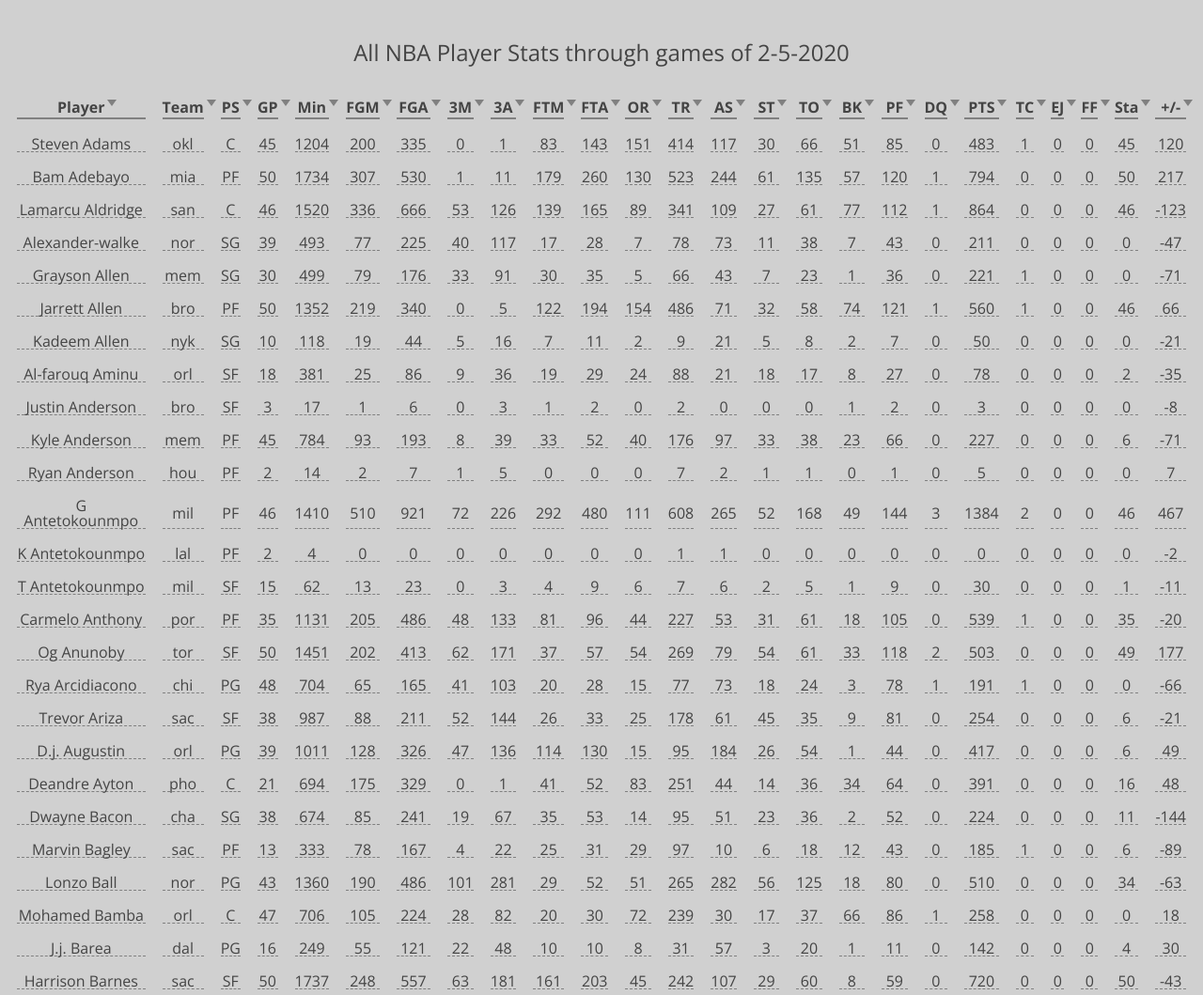
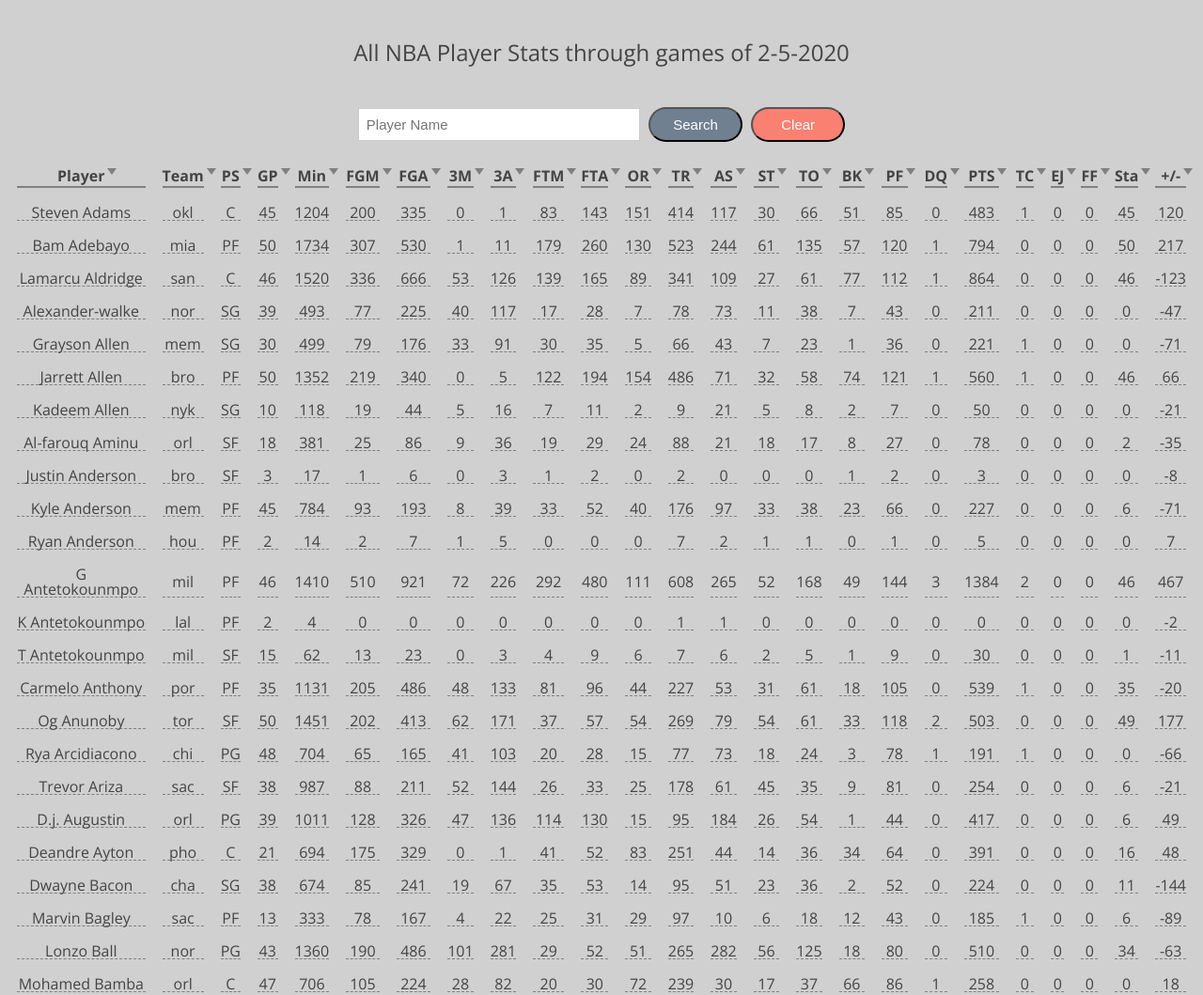
Before and after one commit to sytuacnh/CSCI3345-WebApps, a plain HTML site: page tasks/task_3/table.html in a window 1280 px wide. Shown: the top 1059 px of the page at 94% size. Drawn offline with nearby package versions, Linux system fonts and the light colour scheme.

Commit message:
before adding logic of search

```diff
--- a/styles/basic.css
+++ b/styles/basic.css
@@ -173,9 +173,9 @@
     font-weight: 700;
 }
 
-input {
+/* input {
     display: none;
-}
+} */
 
 header p {
     margin-bottom: 2em;
--- a/styles/task_3/style.css
+++ b/styles/task_3/style.css
@@ -30,12 +30,16 @@
 th {
     padding-bottom: 3px;
     border-bottom: 2px solid gray;
-    /* color: red; */
     position: relative;
 }
 
+th:hover,
+td:hover {
+    color: darkcyan;
+    font-weight: bold;
+}
 
-#contTableBody td {
+#tableBody td {
     border-bottom: 1px dashed gray;
 }
 
@@ -57,3 +61,37 @@
 a:link {
     font-weight: bold;
 }
+
+.search {
+    margin: 50px 0 10px;
+}
+
+#search-bar {
+    width: 300px;
+    padding: 8px;
+    border: 1px solid #ccc;
+    font-size: 15px;
+    transition: width 0.2s;
+    -webkit-appearance: none;
+    /* outline: none; */
+}
+
+.button {
+    width: 100px;
+    padding: 8px;
+    margin-left: 5px;
+    /* border: 1px solid gray; */
+    background-color: SlateGrey;
+    font-size: 15px;
+    color: white;
+    transition: width 0.2s;
+    -webkit-border-radius: 50px;
+    -moz-border-radius: 50px;
+    border-radius: 50px;
+    -webkit-appearance: none;
+    outline: none;
+}
+
+#clear-button {
+    background-color: salmon;
+}
--- a/tasks/task_3/script/table.js
+++ b/tasks/task_3/script/table.js
@@ -3,6 +3,7 @@
     player_stats is the const variable that stores the string data
     This behavior is guaranteed by the defer attribute of <script>
 */
+"use strict";
 
 const parseLine = (line) => {
     return line.split(/(\s+)/).filter(e => e.trim().length > 0);
@@ -31,10 +32,10 @@
 // <div class="arrow-up"></div>
 (function createTable(tableHeadData, tableContentData) {
     let table = document.createElement("table");
-    let tableHeadBody = document.createElement("tbody");
-    tableHeadBody.setAttribute("id", "headTableBody");
-    let tableContentBody = document.createElement("tbody");
-    tableContentBody.setAttribute("id", "contTableBody");
+    let tableHead = document.createElement("thead");
+    tableHead.setAttribute("id", "tableHead");
+    let tableBody = document.createElement("tbody");
+    tableBody.setAttribute("id", "tableBody");
 
     let headRow = document.createElement("tr");
     tableHeadData.forEach(function(cellData) {
@@ -48,7 +49,7 @@
 
         headRow.appendChild(cell);
     });
-    tableHeadBody.appendChild(headRow);
+    tableHead.appendChild(headRow);
 
     tableContentData.forEach(function(rowData) {
         let row = document.createElement("tr");
@@ -57,11 +58,11 @@
             cell.appendChild(document.createTextNode(cellData));
             row.appendChild(cell);
         });
-        tableContentBody.appendChild(row);
+        tableBody.appendChild(row);
     });
 
-    table.appendChild(tableHeadBody);
-    table.appendChild(tableContentBody);
+    table.appendChild(tableHead);
+    table.appendChild(tableBody);
     document.getElementById("wrapper").appendChild(table);
 })(heads, players);
 
@@ -100,10 +101,10 @@
 }
 
 let arrayToBeSorted = new Array();
-const headTableBody = document.getElementById("headTableBody");
-const headList = headTableBody.getElementsByTagName("th");
-const contTableBody = document.getElementById("contTableBody");
-let contList = contTableBody.getElementsByTagName("tr");
+const tableHead = document.getElementById("tableHead");
+const headList = tableHead.getElementsByTagName("th");
+const tableBody = document.getElementById("tableBody");
+let contList = tableBody.getElementsByTagName("tr");
 let newNode;
 let descendOrder = true;
 
@@ -144,7 +145,7 @@
             for (let x = 0; x < contList.length; x++)
                 newNode += "<tr>" + contList[arrayToBeSorted[x][1]].innerHTML + "</tr>";
 
-            contTableBody.innerHTML = newNode;
+            tableBody.innerHTML = newNode;
         }
     }
 }
--- a/tasks/task_3/table.html
+++ b/tasks/task_3/table.html
@@ -11,6 +11,11 @@
 <body>
     <div id="wrapper">
         <h2>All NBA Player Stats through games of <b>2-5-2020</b></h2>
+        <div class="search">
+            <input type="search" id="search-bar" placeholder="Player Name" />
+            <input type="submit" class="button" id="search-button" value="Search">
+            <input type="submit" class="button" id="clear-button" value="Clear">
+        </div>
     </div>
 </body>
 <script type="text/javascript" src="script/data.js"></script>
```
